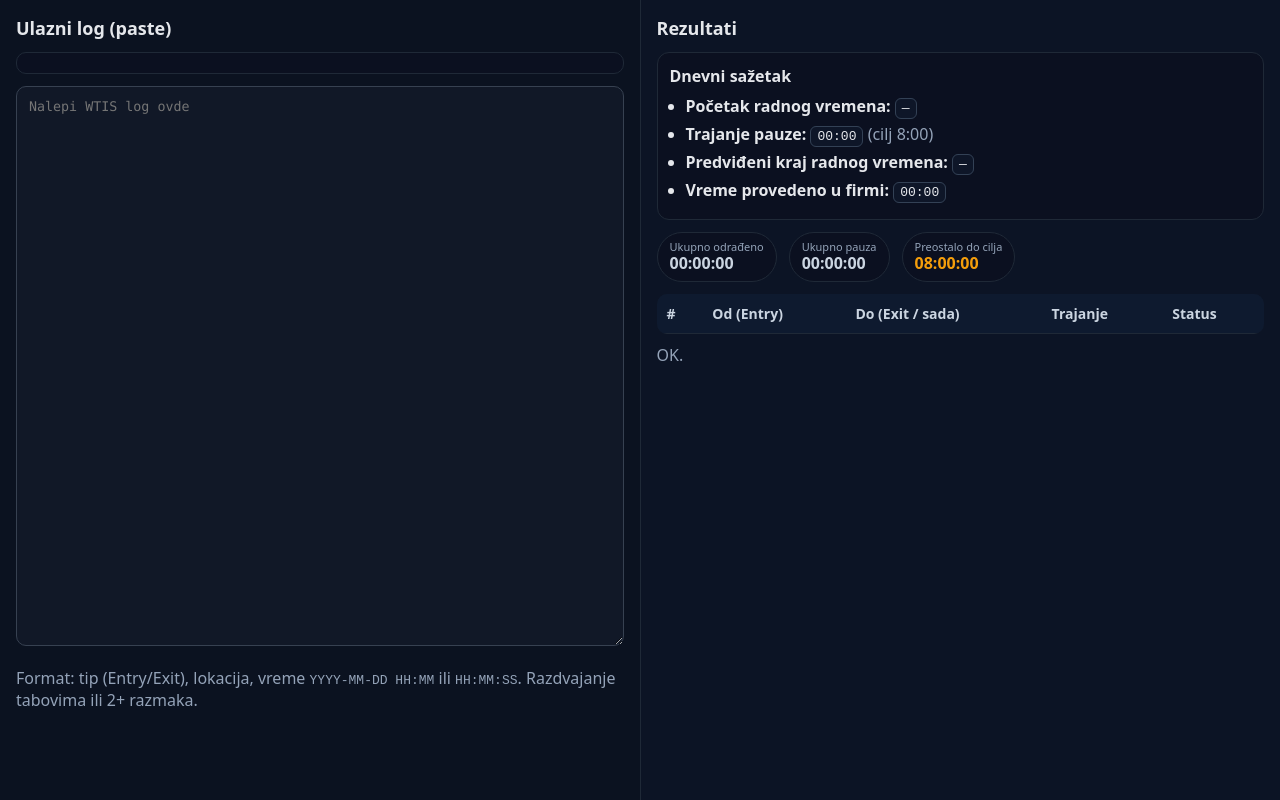
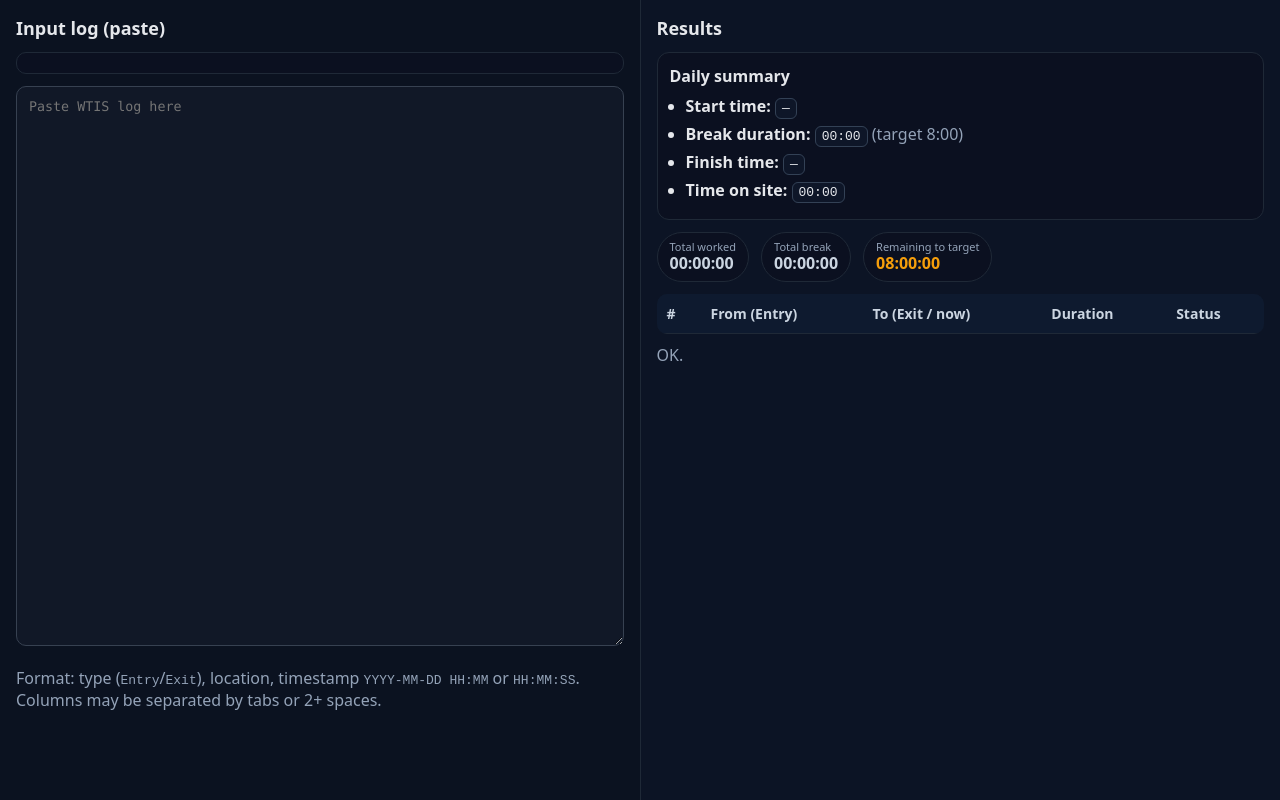
Before and after one commit to uros96/work-timer, a plain HTML site: page index.html in a window 1280 px wide. Drawn offline with Linux system fonts and the light colour scheme.

Commit message:
Minor update

```diff
--- a/index.html
+++ b/index.html
@@ -1,8 +1,8 @@
 <!DOCTYPE html>
-<html lang="sr">
+<html lang="en">
 <head>
   <meta charset="UTF-8" />
-  <title>Radno vreme – parser (real-time)</title>
+  <title>Working Time – WTIS Parser (real-time)</title>
   <meta name="viewport" content="width=device-width, initial-scale=1" />
   <style>
     :root { --bg:#0f172a; --card:#111827; --muted:#94a3b8; --accent:#22c55e; --warn:#f59e0b; --danger:#ef4444; }
@@ -15,14 +15,14 @@
     textarea{width:100%;min-height:70vh;background:var(--card);color:#e5e7eb;border:1px solid #374151;border-radius:10px;padding:12px;font-family:ui-monospace,SFMono-Regular,Menlo,Consolas,monospace}
     .row{display:flex;gap:12px;flex-wrap:wrap;margin:0 0 12px}
     .pill{background:#0b1020;border:1px solid #1f2937;border-radius:999px;padding:8px 12px;color:#cbd5e1}
-    .pill small{display:block;color:var(--muted);font-size:11px;line-height:1}
+    .pill small{display:block;color:#94a3b8;font-size:11px;line-height:1}
     .pill strong{display:block;font-size:16px;line-height:1.2;margin-top:2px}
     table{width:100%;border-collapse:collapse;background:var(--card);border-radius:10px;overflow:hidden}
     th,td{padding:10px;border-bottom:1px solid #1f2937;font-size:14px}
     th{color:#cbd5e1;text-align:left;background:#0e1a2f;position:sticky;top:0}
     tr:last-child td{border-bottom:none}
     .ok{color:var(--accent)} .warn{color:var(--warn)} .bad{color:var(--danger)}
-    .muted{color:var(--muted)}
+    .muted{color:#94a3b8}
     .cfg{background:#0b1020;border:1px solid #1f2937;border-radius:10px;padding:10px;margin-bottom:12px}
     .section{background:#0b1020;border:1px solid #1f2937;border-radius:12px;padding:12px;margin-bottom:12px}
     .summaryList {margin:0; padding-left:16px}
@@ -32,18 +32,21 @@
 </head>
 <body>
   <div class="col left">
-    <h1>Ulazni log (paste)</h1>
+    <h1>Input log (paste)</h1>
     <div class="cfg"></div>
 
-    <textarea id="inputBox" spellcheck="false" placeholder="Nalepi WTIS log ovde"></textarea>
-    <p class="muted">Format: tip (Entry/Exit), lokacija, vreme <code>YYYY-MM-DD HH:MM</code> ili <code>HH:MM:SS</code>. Razdvajanje tabovima ili 2+ razmaka.</p>
+    <textarea id="inputBox" spellcheck="false" placeholder="Paste WTIS log here"></textarea>
+    <p class="muted">
+      Format: type (<code>Entry</code>/<code>Exit</code>), location, timestamp
+      <code>YYYY-MM-DD HH:MM</code> or <code>HH:MM:SS</code>. Columns may be separated by tabs or 2+ spaces.
+    </p>
   </div>
 
   <div class="col right">
-    <h1>Rezultati</h1>
+    <h1>Results</h1>
 
     <div class="section">
-      <h2 style="margin:0 0 8px;font-size:16px">Dnevni sažetak</h2>
+      <h2 style="margin:0 0 8px;font-size:16px">Daily summary</h2>
       <ul class="summaryList" id="dailySummary"></ul>
     </div>
 
@@ -53,9 +56,9 @@
       <thead>
         <tr>
           <th>#</th>
-          <th>Od (Entry)</th>
-          <th>Do (Exit / sada)</th>
-          <th>Trajanje</th>
+          <th>From (Entry)</th>
+          <th>To (Exit / now)</th>
+          <th>Duration</th>
           <th>Status</th>
         </tr>
       </thead>
@@ -96,7 +99,7 @@
     }
     function sumMs(arr){ return arr.reduce((a,b)=>a+b,0); }
 
-    function formatDT(d){ return d ? d.toLocaleString() : '—'; }
+    function formatDT(d){ return d ? d.toLocaleString() : '—'; } // for table
     function formatTimeOnly(d){
       if (!d) return '—';
       const h = String(d.getHours()).padStart(2,'0');
@@ -122,7 +125,8 @@
       let rows = parseRows(raw);
       rows.sort((a,b)=>a.date - b.date);
 
-      // da li se računa dalje?
+      // Decide if an open session keeps ticking:
+      // If the last row is Exit and its last two fields are 'Yes' 'Yes', treat as closed (no ticking).
       let openUntilNow = true;
       if (rows.length){
         const last = rows[rows.length-1];
@@ -134,6 +138,7 @@
         }
       }
 
+      // Pair Entry/Exit
       let intervals = [];
       let currentEntry = null;
       let warnings = [];
@@ -142,7 +147,7 @@
         const t = r.type.toLowerCase();
         if(t.startsWith('entry')){
           if(currentEntry){
-            warnings.push('Dupli Entry – prethodni interval zatvoren u vreme novog Entry-ja.');
+            warnings.push('Duplicate Entry – previous interval closed at the next Entry.');
             intervals.push({start: currentEntry.date, end: r.date, open:false});
           }
           currentEntry = { date: r.date };
@@ -151,7 +156,7 @@
             intervals.push({start: currentEntry.date, end: r.date, open:false});
             currentEntry = null;
           } else {
-            warnings.push('Exit bez prethodnog Entry-ja – preskačem ovaj Exit.');
+            warnings.push('Exit without a prior Entry – skipping this Exit.');
           }
         }
       }
@@ -172,18 +177,23 @@
       let firstEntryTime = intervals.length ? intervals[0].start : null;
       let lastTime       = intervals.length ? intervals[intervals.length-1].end : null;
 
+      // Breaks = gaps between consecutive intervals
       let totalBreakMs = 0;
       for(let i=0;i<intervals.length-1;i++){
         const gap = intervals[i+1].start - intervals[i].end;
         if(gap > 0) totalBreakMs += gap;
       }
 
+      // Daily target: 8h if no break, 7h30 if there is a break
       const hasBreak   = totalBreakMs > 0;
       const targetMs   = (hasBreak ? 7.5 : 8.0) * 3600 * 1000;
+
       const remainMs   = Math.max(0, targetMs - totalWorkMs);
       const overtimeMs = Math.max(0, totalWorkMs - targetMs);
+
       const timeInOfficeMs = (firstEntryTime && lastTime) ? Math.max(0, lastTime - firstEntryTime) : 0;
 
+      // Predicted finish time (only if not yet reached target and session is open)
       let predictedEnd = null;
       if (remainMs > 0 && (intervals.at(-1)?.open)){
         const ref = openUntilNow ? new Date() : lastLogTime;
@@ -201,11 +211,12 @@
       const raw = inputEl.value || '';
       const R = compute(raw);
 
+      // KPI cards
       sumRow.innerHTML = '';
       const pills = [
-        {label:'Ukupno odrađeno', value: hhmmss(R.totalWorkMs), cls: R.overtimeMs>0?'ok':''},
-        {label:'Ukupno pauza', value: hhmmss(R.totalBreakMs), cls:''},
-        {label: R.remainMs>0?'Preostalo do cilja':'Preko cilja', value: R.remainMs>0?hhmmss(R.remainMs):hhmmss(R.overtimeMs), cls: R.remainMs>0?'warn':'ok'}
+        {label:'Total worked', value: hhmmss(R.totalWorkMs), cls: R.overtimeMs>0?'ok':''},
+        {label:'Total break', value: hhmmss(R.totalBreakMs), cls:''},
+        {label: R.remainMs>0?'Remaining to target':'Over target', value: R.remainMs>0?hhmmss(R.remainMs):hhmmss(R.overtimeMs), cls: R.remainMs>0?'warn':'ok'}
       ];
       for(const p of pills){
         const div = document.createElement('div');
@@ -214,22 +225,24 @@
         sumRow.appendChild(div);
       }
 
-      const endLabel = (R.overtimeMs > 0) ? 'Prekovremeno:' : 'Predviđeni kraj radnog vremena:';
+      // Daily summary (time-only, 24h)
+      const endLabel = (R.overtimeMs > 0) ? 'Overtime:' : 'Finish time:';
       const endValue = (R.overtimeMs > 0)
         ? hhmm(R.overtimeMs)
         : (R.predictedEnd ? formatTimeOnly(R.predictedEnd) : '—');
 
       dailySummaryEl.innerHTML = `
-        <li><strong>Početak radnog vremena:</strong> <code class="kv">${formatTimeOnly(R.firstEntryTime)}</code></li>
-        <li><strong>Trajanje pauze:</strong> <code class="kv">${hhmm(R.totalBreakMs)}</code> <span class="muted">(${R.hasBreak ? 'cilj 7:30' : 'cilj 8:00'})</span></li>
+        <li><strong>Start time:</strong> <code class="kv">${formatTimeOnly(R.firstEntryTime)}</code></li>
+        <li><strong>Break duration:</strong> <code class="kv">${hhmm(R.totalBreakMs)}</code> <span class="muted">(${R.hasBreak ? 'target 7:30' : 'target 8:00'})</span></li>
         <li><strong>${endLabel}</strong> <code class="kv">${endValue}</code></li>
-        <li><strong>Vreme provedeno u firmi:</strong> <code class="kv">${hhmm(R.timeInOfficeMs)}</code></li>
+        <li><strong>Time on site:</strong> <code class="kv">${hhmm(R.timeInOfficeMs)}</code></li>
       `;
 
+      // Intervals table (keeps full datetime for clarity)
       tblBody.innerHTML = '';
       R.intervals.forEach((iv, idx)=>{
         const tr = document.createElement('tr');
-        const status = iv.open ? '<span class="warn">otvoren</span>' : '<span class="ok">zatvoren</span>';
+        const status = iv.open ? '<span class="warn">open</span>' : '<span class="ok">closed</span>';
         tr.innerHTML = `
           <td>${idx+1}</td>
           <td>${formatDT(iv.start)}</td>
```
